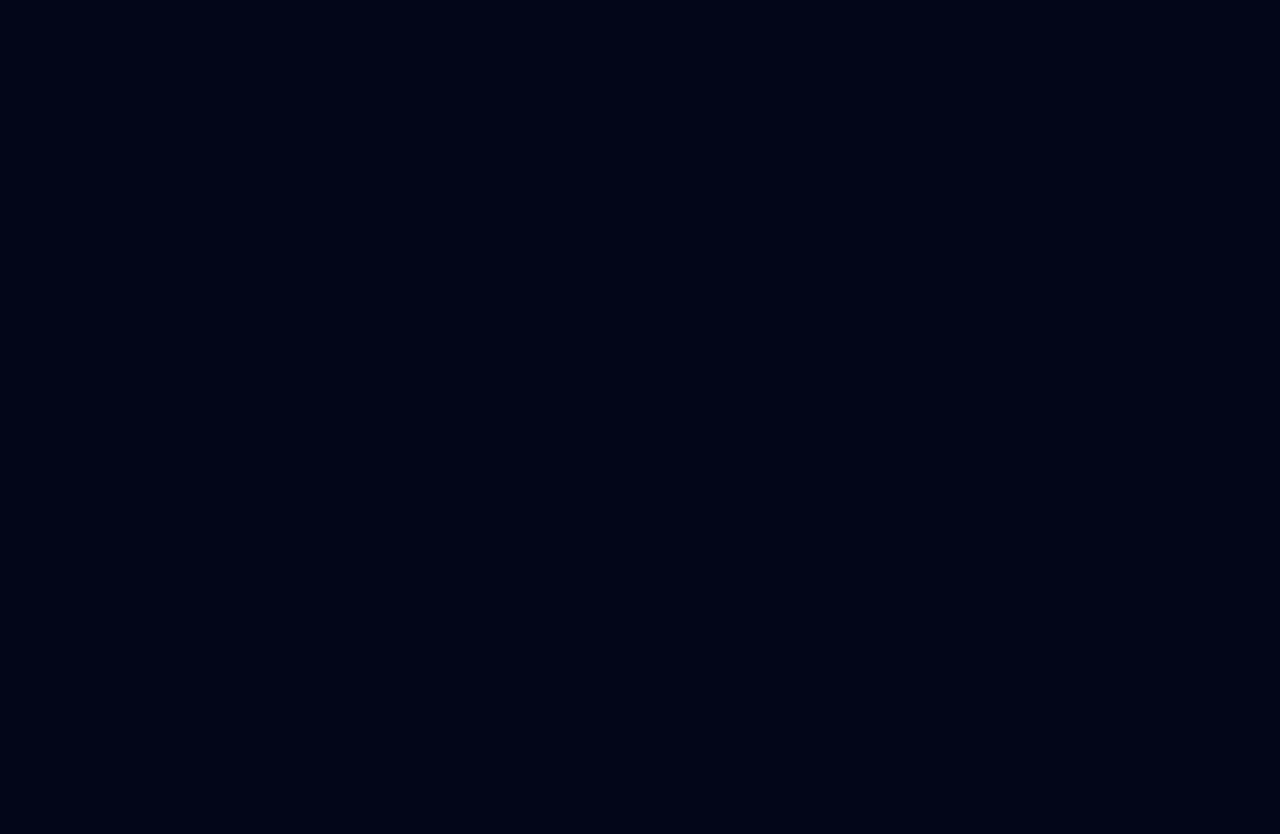
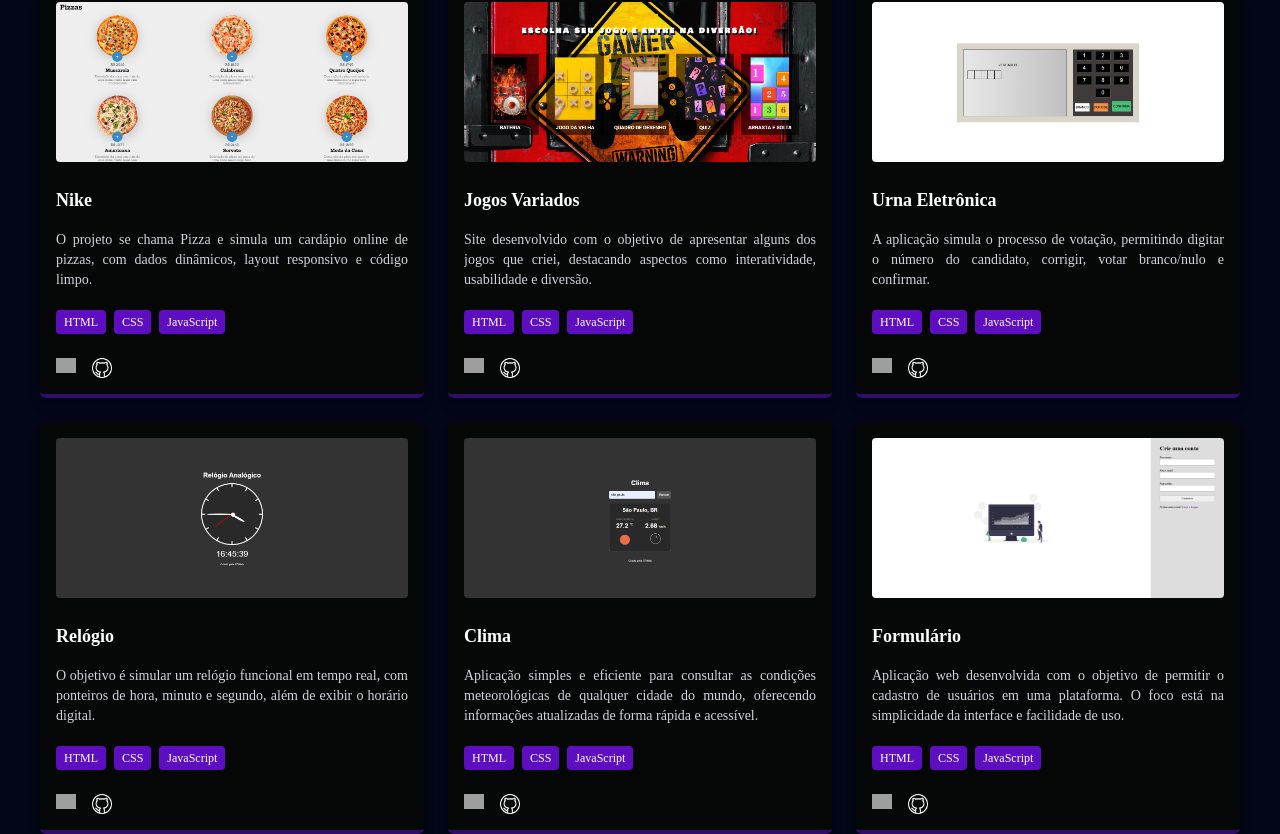
Before and after one commit to Flavianna-Saldanha/new-portfolio, a Next.js app: page / in a window 1280 px wide. Shown: the part 3739-4573 px from the top of the page. Before the commit the page ends 2369 px from the top, so only its background shows below. Built offline with nearby package versions, Linux system fonts and the light colour scheme; grey boxes are pictures that could not be loaded.

Commit message:
adicionando a seção de projetos

```diff
--- a/src/app/globals.css
+++ b/src/app/globals.css
@@ -1,6 +1,9 @@
 @import url('https://fonts.googleapis.com/css2?family=Bebas+Neue&family=Poppins:ital,wght@0,100;0,200;0,300;0,400;0,500;0,600;0,700;0,800;0,900;1,100;1,200;1,300;1,400;1,500;1,600;1,700;1,800;1,900&family=Russo+One&display=swap');
 @import url('https://fonts.googleapis.com/css2?family=Bebas+Neue&family=Open+Sans:ital,wght@0,300..800;1,300..800&family=Poppins:ital,wght@0,100;0,200;0,300;0,400;0,500;0,600;0,700;0,800;0,900;1,100;1,200;1,300;1,400;1,500;1,600;1,700;1,800;1,900&family=Russo+One&display=swap');
 @import "tailwindcss";
+@import "slick-carousel/slick/slick.css";
+@import "slick-carousel/slick/slick-theme.css";
+
 
 :root {
   --bg-primary:#030617;
--- a/src/app/page.tsx
+++ b/src/app/page.tsx
@@ -2,7 +2,7 @@
 
 import { About } from "@/components/about/About";
 import { Header } from "@/components/header/Header";
-import { Projects } from "@/components/projects/Projects";
+import { Projects } from "@/components/projects/projects";
 import { Skills } from "@/components/skills/Skills";
 
 
--- a/src/components/projects/projects.tsx
+++ b/src/components/projects/projects.tsx
@@ -2,19 +2,60 @@
 
 export const Projects = () => {
   return (
-    <div>
+    <div id="projetos" className="container mx-auto">
+      <div>
         <div className="mt-44 uppercase text-center text-4xl font-bold bg-gradient-to-b from-[#130834] via-[#38179A] to-[#130834] bg-clip-text text-transparent drop-shadow-[8px_8px_5px_black] font-opensans">
-            <h1>Projetos</h1>
+          <h1>Projetos</h1>
         </div>
-        <div>
-            <div>
-                {photoList.map((photo, index) => (
-                    <div
-                        key={index}
-                    ></div>
+
+        <div className="mt-12 mx-5 flex flex-wrap justify-center gap-6">
+          {photoList.map((photo, index) => (
+            <div
+              key={index}
+              className="w-96 bg-[#060707] text-white rounded-md shadow-lg p-4 flex flex-col gap-2 hover:opacity-90 transition border-b-4 border-b-violet-950"
+            >
+              <img
+                src={photo.img}
+                alt={photo.alt}
+                className="w-full h-40 object-cover rounded"
+              />
+
+              <h2 className="text-lg font-bold mt-4">{photo.title}</h2>
+
+              <p className="text-sm text-gray-300 mt-2 line-clamp-3 text-justify">
+                {photo.description}
+              </p>
+
+              <div className="flex flex-wrap gap-2 mt-3 text-xs">
+                {photo.technologies.map((tech, i) => (
+                  <span key={i} className="bg-violet-800 px-2 py-1 rounded">
+                    {tech}
+                  </span>
                 ))}
+              </div>
+
+              <div className="flex gap-4 mt-4 text-xl">
+                <a
+                  href={photo.siteUrl}
+                  target="_blank"
+                  rel="noopener noreferrer"
+                  className="hover:text-violet-400"
+                >
+                  <img src="/assets/world-wide-web (1).png" width={20}/>
+                </a>
+                <a
+                  href={photo.githubUrl}
+                  target="_blank"
+                  rel="noopener noreferrer"
+                  className="hover:text-violet-400"
+                >
+                  <img src="/assets/github.png" width={20}/>
+                </a>
+              </div>
             </div>
+          ))}
         </div>
+      </div>
     </div>
   );
-}
+};
--- a/src/data/photoList.ts
+++ b/src/data/photoList.ts
@@ -5,7 +5,7 @@
         img: '/assets/projetos/perguntas.png',
         alt: "Quiz",
         title: "Quiz",
-        description: "Aplicação interativa de perguntas e respostas, com múltipla escolha e contador de progresso. O objetivo é testar conhecimentos de forma dinâmica e divertida, exibindo uma nova questão a cada resposta.",
+        description: "Aplicação interativa de perguntas e respostas, com múltipla escolha e contador de progresso. O objetivo é testar os conhecimentos.",
         siteUrl: "https://quiz-mauve-xi.vercel.app/",
         githubUrl: "https://github.com/Flavianna-Saldanha/quiz",
         technologies: ["Next.js", "TypeScript", "TailwindCSS"],
@@ -32,7 +32,7 @@
         img: '/assets/projetos/Starbucks.png',
         alt: "Landing Page Starbucks",
         title: "Starbucks",
-        description: "Projeto da B7Web. Esta landing page foi desenvolvida para o Starbucks, com o objetivo de promover os produtos, serviços oferecidos e apresentar novidades.",
+        description: "Landing page desenvolvida para o Starbucks, com o objetivo de promover os produtos, serviços oferecidos e apresentar novidades.",
         siteUrl: "https://flavianna-saldanha.github.io/Starbucks/",
         githubUrl: "https://github.com/Flavianna-Saldanha/Starbucks",
         technologies: ["HTML", "CSS"],
@@ -59,7 +59,7 @@
         img: '/assets/projetos/medi-center.png',
         alt: "Landing Page Medi Center",
         title: "Medi Center",
-        description: "Projeto da B7Web. Esta landing page foi criada para o 'Medi Center', um centro médico focado em fornecer serviços de saúde de alta qualidade.",
+        description: "Esta landing page foi criada para o 'Medi Center', um centro médico focado em fornecer serviços de saúde de alta qualidade.",
         siteUrl: "https://flavianna-saldanha.github.io/MediCenter/",
         githubUrl: "https://github.com/Flavianna-Saldanha/MediCenter",
         technologies: ["HTML", "CSS"],
@@ -68,7 +68,7 @@
         img: '/assets/projetos/SavoryGarden.png',
         alt: "Landing Page Savory Garden",
         title: "Savory Garden",
-        description: "Este projeto foi desenvolvido para criar um site intuitivo e atraente, proporcionando uma experiência única para os clientes ao explorar o cardápio e realizar pedidos.",
+        description: "Este projeto foi desenvolvido para criar um site intuitivo e atraente, proporcionando uma experiência única para os clientes.",
         siteUrl: "https://flavianna-saldanha.github.io/SavoryGarden/",
         githubUrl: "https://github.com/Flavianna-Saldanha/SavoryGarden",
         technologies: ["HTML", "CSS"],
@@ -77,7 +77,7 @@
         img: '/assets/projetos/gym.png',
         alt: "Landing Page Gym",
         title: "Gym",
-        description: "Este projeto consiste em uma landing page para uma academia, projetada para apresentar informações essenciais sobre os serviços oferecidos.",
+        description: "O projeto consiste em uma landing page para uma academia, projetada para apresentar informações essenciais sobre os serviços oferecidos.",
         siteUrl: "https://flavianna-saldanha.github.io/Gym/",
         githubUrl: "https://github.com/Flavianna-Saldanha/Gym",
         technologies: ["HTML", "CSS"],
@@ -86,7 +86,7 @@
         img: '/assets/projetos/pizzas.png',
         alt: "Compra de Pizzas",
         title: "Nike",
-        description: "Projeto da B7Web. O projeto se chama Pizza e simula um cardápio online de pizzas, com dados dinâmicos, layout responsivo e código limpo.",
+        description: "O projeto se chama Pizza e simula um cardápio online de pizzas, com dados dinâmicos, layout responsivo e código limpo.",
         siteUrl: "https://flavianna-saldanha.github.io/Pizza/",
         githubUrl: "https://github.com/Flavianna-Saldanha/Pizza",
         technologies: ["HTML", "CSS", "JavaScript"],
@@ -104,7 +104,7 @@
         img: '/assets/projetos/urna.png',
         alt: "Urna Eletrônica",
         title: "Urna Eletrônica",
-        description: "Projeto da B7Web. A aplicação simula o processo de votação, permitindo digitar o número do candidato, corrigir, votar branco/nulo e confirmar.",
+        description: "A aplicação simula o processo de votação, permitindo digitar o número do candidato, corrigir, votar branco/nulo e confirmar.",
         siteUrl: "https://flavianna-saldanha.github.io/urna-eletronica/",
         githubUrl: "https://github.com/Flavianna-Saldanha/urna-eletronica",
         technologies: ["HTML", "CSS", "JavaScript"],
@@ -113,7 +113,7 @@
         img: '/assets/projetos/relogio.png',
         alt: "Relógio",
         title: "Relógio",
-        description: "Projeto da B7Web. O objetivo é simular um relógio funcional em tempo real, com ponteiros de hora, minuto e segundo, além de exibir o horário digital.",
+        description: "O objetivo é simular um relógio funcional em tempo real, com ponteiros de hora, minuto e segundo, além de exibir o horário digital.",
         siteUrl: "https://flavianna-saldanha.github.io/Relogio/",
         githubUrl: "https://github.com/Flavianna-Saldanha/Relogio",
         technologies: ["HTML", "CSS", "JavaScript"],
@@ -122,63 +122,18 @@
         img: '/assets/projetos/clima.png',
         alt: "Landing Page Clima",
         title: "Clima",
-        description: "Projeto da B7Web. Aplicação simples e eficiente para consultar as condições meteorológicas de qualquer cidade do mundo.",
+        description: "Aplicação simples e eficiente para consultar as condições meteorológicas de qualquer cidade do mundo, oferecendo informações atualizadas de forma rápida e acessível.",
         siteUrl: "https://flavianna-saldanha.github.io/Clima/",
         githubUrl: "https://github.com/Flavianna-Saldanha/Clima",
         technologies: ["HTML", "CSS", "JavaScript"],
     },
     {
-        img: '/assets/projetos/lakers.png',
-        alt: "Landing Page Nike",
-        title: "Nike",
-        description: "Esta é uma página moderna e responsiva inspirada no design da Nike, desenvolvida para oferecer uma experiência envolvente e intuitiva aos usuários.",
+        img: '/assets/projetos/formulario.png',
+        alt: "Landing Page Formulário",
+        title: "Formulário",
+        description: "Aplicação web desenvolvida com o objetivo de permitir o cadastro de usuários em uma plataforma. O foco está na simplicidade da interface e facilidade de uso.",
         siteUrl: "https://flavianna-saldanha.github.io/Nike/",
         githubUrl: "https://github.com/Flavianna-Saldanha/Nike",
         technologies: ["HTML", "CSS", "JavaScript"],
-    },
-    {
-        img: '/assets/projetos/WWE.png',
-        alt: "Landing Page Nike",
-        title: "Nike",
-        description: "Esta é uma página moderna e responsiva inspirada no design da Nike, desenvolvida para oferecer uma experiência envolvente e intuitiva aos usuários.",
-        siteUrl: "https://flavianna-saldanha.github.io/Nike/",
-        githubUrl: "https://github.com/Flavianna-Saldanha/Nike",
-        technologies: ["HTML", "CSS", "JavaScript"],
-    },
-    {
-        img: '/assets/projetos/spotify.jpg',
-        alt: "Landing Page Nike",
-        title: "Nike",
-        description: "Esta é uma página moderna e responsiva inspirada no design da Nike, desenvolvida para oferecer uma experiência envolvente e intuitiva aos usuários.",
-        siteUrl: "https://flavianna-saldanha.github.io/Nike/",
-        githubUrl: "https://github.com/Flavianna-Saldanha/Nike",
-        technologies: ["HTML", "CSS", "JavaScript"],
-    },
-    {
-        img: '/assets/projetos/tribute.png',
-        alt: "Landing Page Nike",
-        title: "Nike",
-        description: "Esta é uma página moderna e responsiva inspirada no design da Nike, desenvolvida para oferecer uma experiência envolvente e intuitiva aos usuários.",
-        siteUrl: "https://flavianna-saldanha.github.io/Nike/",
-        githubUrl: "https://github.com/Flavianna-Saldanha/Nike",
-        technologies: ["HTML", "CSS", "JavaScript"],
-    },
-    {
-        img: '/assets/projetos/formulario.png',
-        alt: "Landing Page Nike",
-        title: "Nike",
-        description: "Esta é uma página moderna e responsiva inspirada no design da Nike, desenvolvida para oferecer uma experiência envolvente e intuitiva aos usuários.",
-        siteUrl: "https://flavianna-saldanha.github.io/Nike/",
-        githubUrl: "https://github.com/Flavianna-Saldanha/Nike",
-        technologies: ["HTML", "CSS", "JavaScript"],
-    },
-    {
-        img: '/assets/projetos/notas.jpeg',
-        alt: "Landing Page Nike",
-        title: "Nike",
-        description: "Esta é uma página moderna e responsiva inspirada no design da Nike, desenvolvida para oferecer uma experiência envolvente e intuitiva aos usuários.",
-        siteUrl: "https://flavianna-saldanha.github.io/Nike/",
-        githubUrl: "https://github.com/Flavianna-Saldanha/Nike",
-        technologies: ["HTML", "CSS", "JavaScript"],
-    },
+    }
 ];
```
Also changed, not shown: package.json (+9 -5 lines), src/components/PhotoItem.tsx (deleted, +0 -14 lines), src/components/setas.tsx (added, +27 -0 lines), 1 other file (tests, documents, lock files or other folders).
